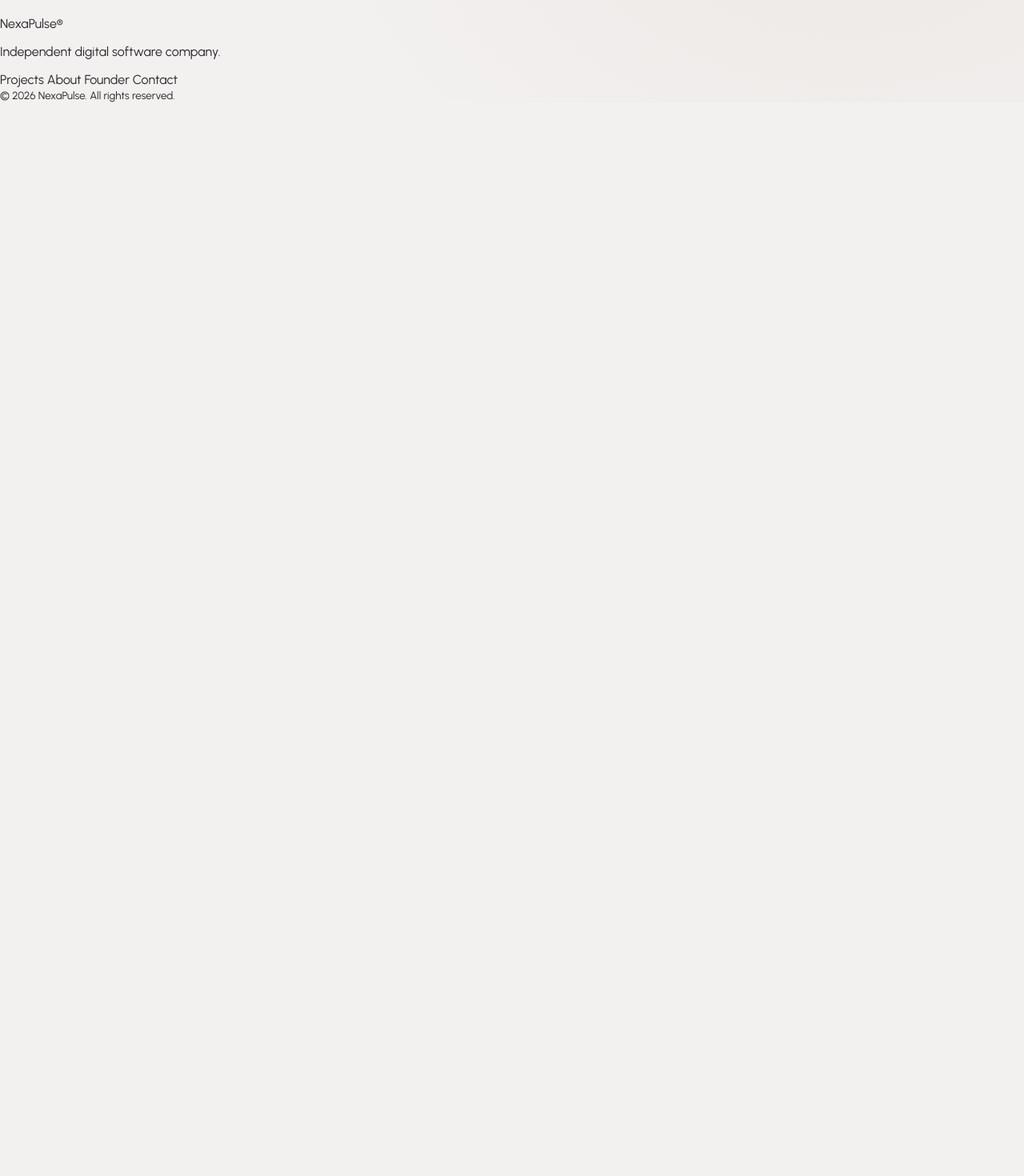
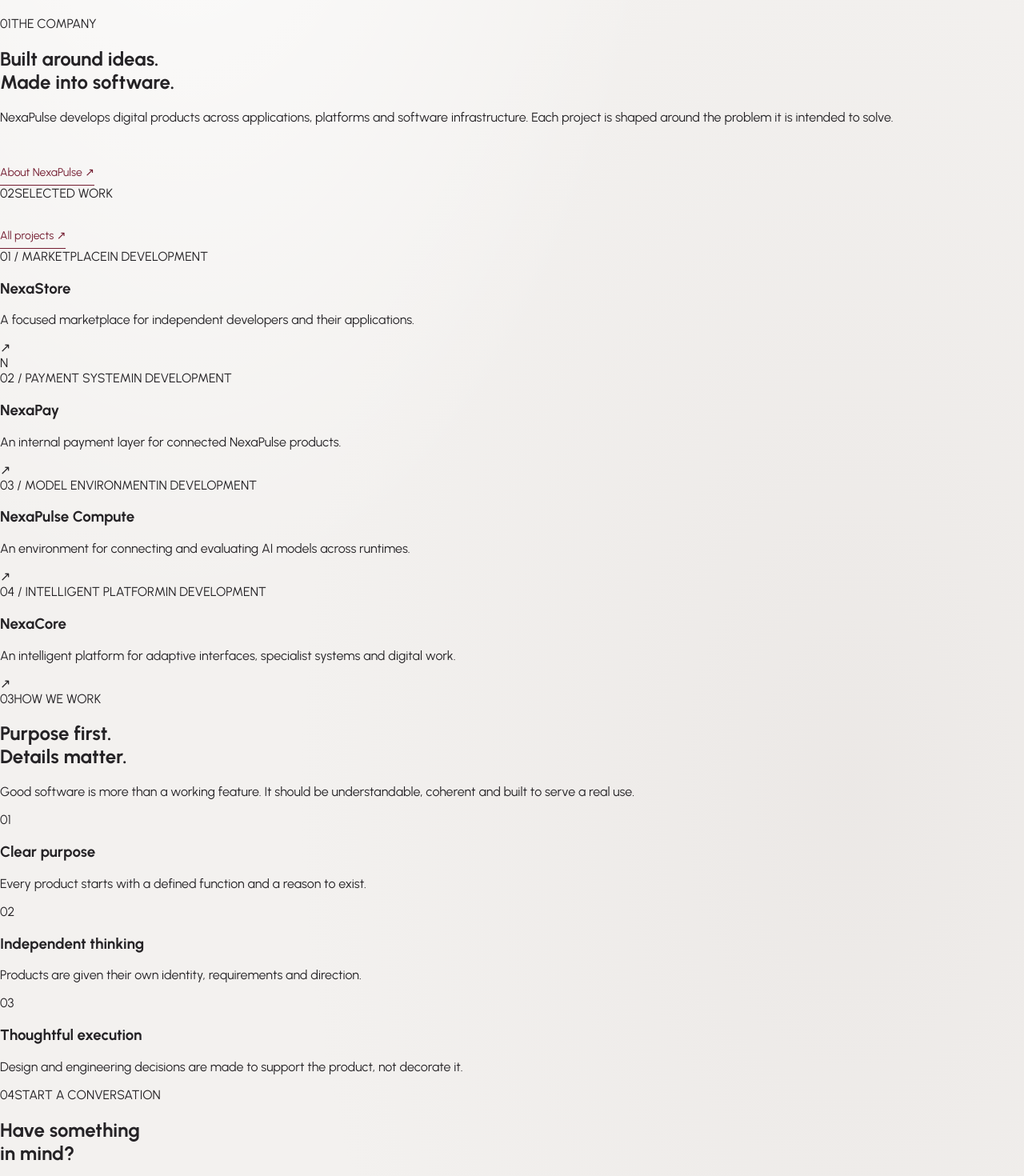
Before and after one commit to laptopperson4-source/NexaPulse, a SvelteKit app: page / in a window 1280 px wide. Shown: the part 780-2250 px from the top of the page at 80% size. Before the commit the page ends 908 px from the top, so only its background shows below. Built offline with nearby package versions, Linux system fonts and the light colour scheme.

Commit message:
Expand NexaPulse homepage with company and project sections

```diff
--- a/src/routes/+page.svelte
+++ b/src/routes/+page.svelte
@@ -1,7 +1,80 @@
-<svelte:head><title>NexaPulse | innovate.connect.elevate</title></svelte:head>
+<svelte:head>
+  <title>NexaPulse | innovate.connect.elevate</title>
+  <meta name="description" content="Independent digital software company developing applications, platforms and software systems." />
+</svelte:head>
+
 <section class="home-hero" aria-labelledby="hero-title">
+  <div class="hero-orbit orbit-one"></div>
+  <div class="hero-orbit orbit-two"></div>
   <div class="hero-center">
+    <p class="eyebrow">INDEPENDENT DIGITAL SOFTWARE COMPANY</p>
     <h1 id="hero-title">NexaPulse</h1>
+    <p class="hero-tagline">innovate.connect.elevate</p>
+    <p class="hero-description">We build software products with a clear purpose, considered design and the engineering to support them.</p>
+    <a class="hero-link" href="/projects">Explore our projects <span aria-hidden="true">↗</span></a>
   </div>
-  <p class="hero-tagline">innovate.connect.elevate</p>
+  <div class="hero-bottom"><span>PRODUCTS · PLATFORMS · SOFTWARE</span><span>SCROLL TO EXPLORE ↓</span></div>
 </section>
+
+<section class="home-intro">
+  <div class="section-marker"><span>01</span><span>THE COMPANY</span></div>
+  <div class="intro-layout">
+    <h2>Built around ideas.<br /><em>Made into software.</em></h2>
+    <div class="intro-detail">
+      <p>NexaPulse develops digital products across applications, platforms and software infrastructure. Each project is shaped around the problem it is intended to solve.</p>
+      <a class="text-link" href="/about">About NexaPulse <span aria-hidden="true">↗</span></a>
+    </div>
+  </div>
+</section>
+
+<section class="featured-projects">
+  <div class="section-heading">
+    <div class="section-marker"><span>02</span><span>SELECTED WORK</span></div>
+    <a class="text-link" href="/projects">All projects <span aria-hidden="true">↗</span></a>
+  </div>
+  <div class="feature-grid">
+    <a class="feature-card store-card" href="/projects">
+      <div class="feature-art art-store"><span class="art-window"></span><span class="art-line"></span><span class="art-dot"></span></div>
+      <div class="feature-meta"><span>01 / MARKETPLACE</span><span>IN DEVELOPMENT</span></div>
+      <h3>NexaStore</h3>
+      <p>A focused marketplace for independent developers and their applications.</p>
+      <span class="card-arrow">↗</span>
+    </a>
+    <a class="feature-card pay-card" href="/projects">
+      <div class="feature-art art-pay"><span class="pay-ring"></span><span class="pay-core">N</span><span class="pay-line"></span></div>
+      <div class="feature-meta"><span>02 / PAYMENT SYSTEM</span><span>IN DEVELOPMENT</span></div>
+      <h3>NexaPay</h3>
+      <p>An internal payment layer for connected NexaPulse products.</p>
+      <span class="card-arrow">↗</span>
+    </a>
+    <a class="feature-card compute-card" href="/projects">
+      <div class="feature-art art-compute"><span class="compute-grid"></span><span class="compute-node node-a"></span><span class="compute-node node-b"></span><span class="compute-node node-c"></span></div>
+      <div class="feature-meta"><span>03 / MODEL ENVIRONMENT</span><span>IN DEVELOPMENT</span></div>
+      <h3>NexaPulse Compute</h3>
+      <p>An environment for connecting and evaluating AI models across runtimes.</p>
+      <span class="card-arrow">↗</span>
+    </a>
+    <a class="feature-card core-card" href="/projects">
+      <div class="feature-art art-core"><span class="core-shape shape-a"></span><span class="core-shape shape-b"></span><span class="core-shape shape-c"></span></div>
+      <div class="feature-meta"><span>04 / INTELLIGENT PLATFORM</span><span>IN DEVELOPMENT</span></div>
+      <h3>NexaCore</h3>
+      <p>An intelligent platform for adaptive interfaces, specialist systems and digital work.</p>
+      <span class="card-arrow">↗</span>
+    </a>
+  </div>
+</section>
+
+<section class="principles-section">
+  <div class="section-marker"><span>03</span><span>HOW WE WORK</span></div>
+  <div class="principles-heading"><h2>Purpose first.<br /><em>Details matter.</em></h2><p>Good software is more than a working feature. It should be understandable, coherent and built to serve a real use.</p></div>
+  <div class="principle-list">
+    <article><span>01</span><div><h3>Clear purpose</h3><p>Every product starts with a defined function and a reason to exist.</p></div></article>
+    <article><span>02</span><div><h3>Independent thinking</h3><p>Products are given their own identity, requirements and direction.</p></div></article>
+    <article><span>03</span><div><h3>Thoughtful execution</h3><p>Design and engineering decisions are made to support the product, not decorate it.</p></div></article>
+  </div>
+</section>
+
+<section class="contact-close">
+  <div class="section-marker"><span>04</span><span>START A CONVERSATION</span></div>
+  <div class="contact-close-inner"><h2>Have something<br /><em>in mind?</em></h2><a href="/contact">Contact NexaPulse <span aria-hidden="true">↗</span></a></div>
+</section>
```
